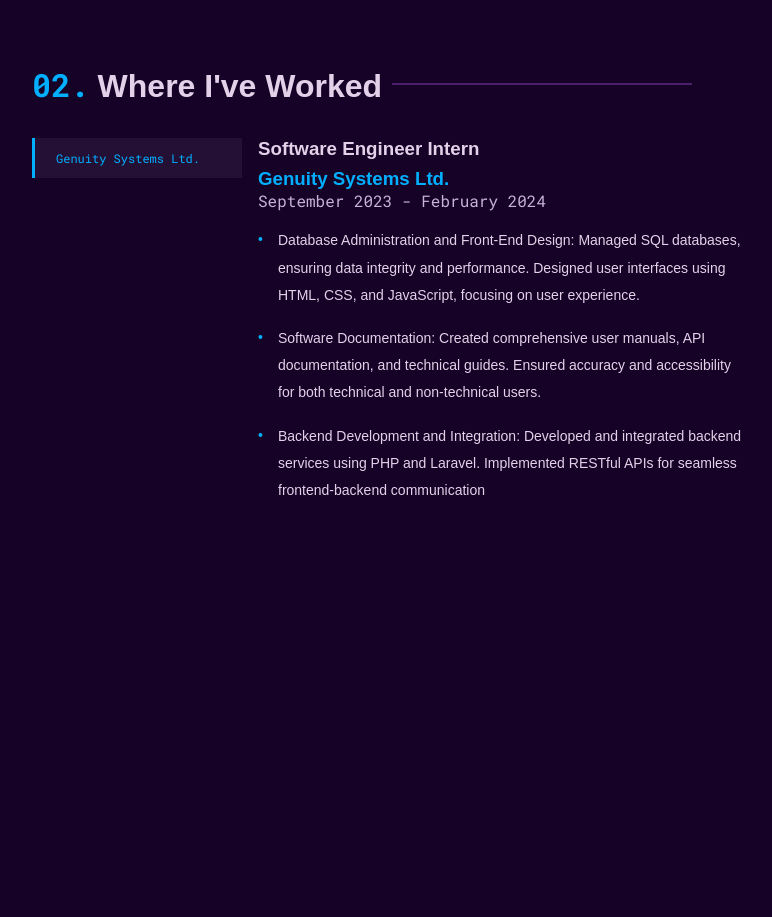
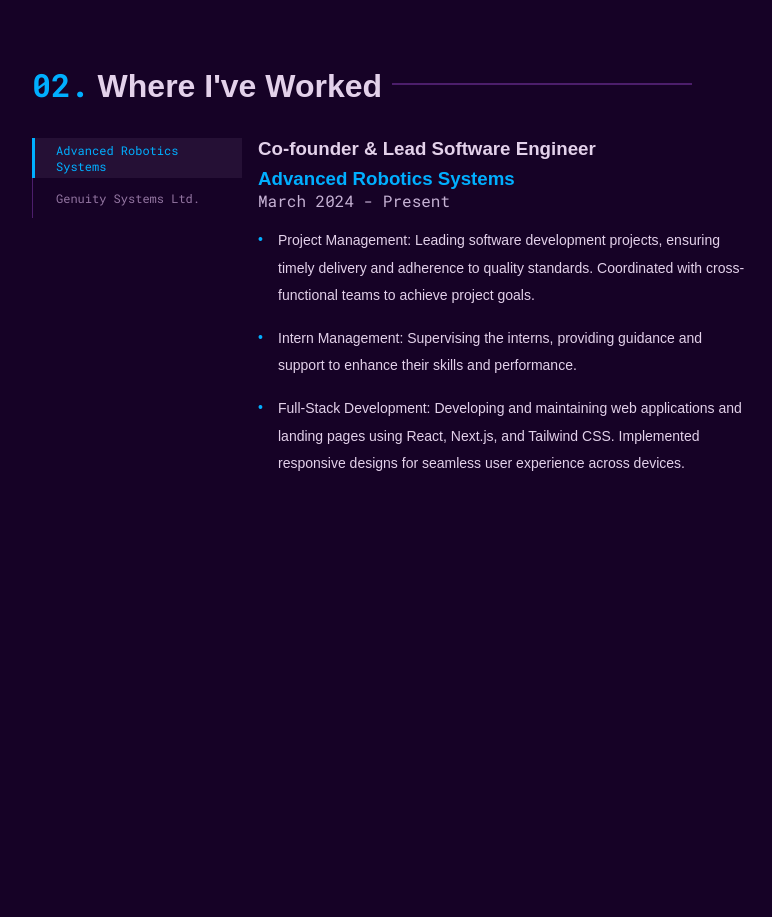
Before and after one commit to ishmumr7/portfolio, a Next.js app: page / in a window 1280 px wide. Shown: the part 1840-2757 px from the top of the page, without its empty margins (258-1030 px from the left). Built offline with nearby package versions, Linux system fonts and the light colour scheme.

Commit message:
Add work at ARS

```diff
--- a/src/sections/Experience.tsx
+++ b/src/sections/Experience.tsx
@@ -16,6 +16,18 @@
 
 	const experiences = [
 		{
+			name: "Advanced Robotics Systems",
+			role: "Co-founder & Lead Software Engineer",
+			url: "https://www.linkedin.com/company/advanced-robotics-systems/",
+			start: "March 2024",
+			end: "Present",
+			description: [
+				"Project Management: Leading software development projects, ensuring timely delivery and adherence to quality standards. Coordinated with cross-functional teams to achieve project goals.",
+				"Intern Management: Supervising the interns, providing guidance and support to enhance their skills and performance.",
+				"Full-Stack Development: Developing and maintaining web applications and landing pages using React, Next.js, and Tailwind CSS. Implemented responsive designs for seamless user experience across devices.",
+			],
+		},
+		{
 			name: "Genuity Systems Ltd.",
 			role: "Software Engineer Intern",
 			url: "https://www.genuitysystems.com/",
@@ -27,19 +39,6 @@
 				"Backend Development and Integration: Developed and integrated backend services using PHP and Laravel. Implemented RESTful APIs for seamless frontend-backend communication",
 			],
 		},
-		// //One more test experience
-		// {
-		// 	name: "ABC Systems Ltd.",
-		// 	role: "Full-Stack Developer Intern",
-		// 	url: "https://www.genuitysystems.com/",
-		// 	start: "September 2023",
-		// 	end: "February 2024",
-		// 	description: [
-		// 		"Lorem ipsum dolor sit, amet consectetur adipisicing elit. Doloremque fugiat, molestias commodi libero nostrum quidem nobis eligendi sapiente in quia similique ducimus quod quo sunt consequatur praesentium sit sequi architecto.",
-		// 		"Software Documentation: Created comprehensive user manuals, API documentation, and technical guides. Ensured accuracy and accessibility for both technical and non-technical users.",
-		// 		"Backend Development and Integration: Developed and integrated backend services using PHP and Laravel. Implemented RESTful APIs for seamless frontend-backend communication",
-		// 	],
-		// },
 	];
 
 	return (
```
